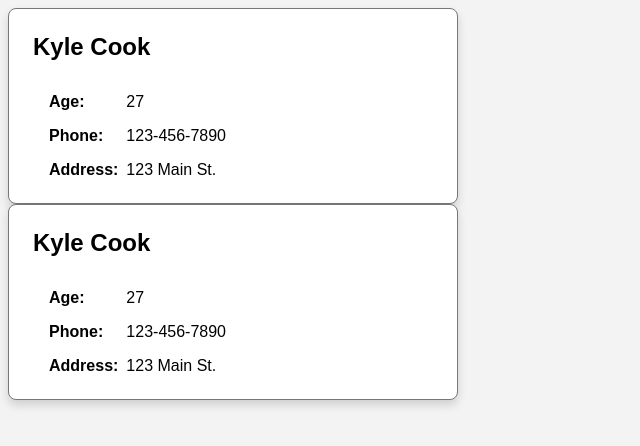
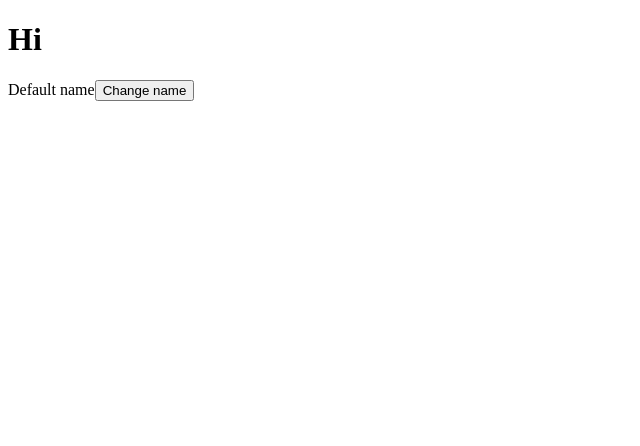
Before and after one commit to hson194/review-reactjs, a React (Vite) app: page / in a window 1280 px wide. Shown: the top 446 px of the page, without its empty margins (0-640 px from the left). Built offline with nearby package versions, Linux system fonts and the light colour scheme.

Commit message:
feat: pratice useState

```diff
--- a/src/App.tsx
+++ b/src/App.tsx
@@ -1,9 +1,9 @@
-import { UserCard } from './user-card/UserCard'
+import { NameChangingDefaultValue } from './hooks/use-state/NameChangingDefaultValue'
 
 function App() {
   return (
     <>
-      <UserCard />
+      <NameChangingDefaultValue />
     </>
   )
 }
--- /dev/null
+++ b/src/hooks/use-state/NameChangingDefaultValue.tsx
@@ -0,0 +1,38 @@
+import { useState } from 'react'
+
+export function NameChangingDefaultValue () {
+	function slowFunction() {
+		//This is function take time to execute
+
+		//REMOVE ME
+		console.log('Execute slowFunction')
+
+		return "Default name"
+	}
+
+	// const [name, setName] = useState(slowFunction()); //slowFucntion will trigger every time of rerendering
+
+	const [name, setName] = useState(slowFunction); //slowFucntion will trigger one time despite of rerendering
+
+	// or
+	// const [name, setName] = useState(() => { //slowFucntion will trigger one time despite of rerendering
+	// 	//This is function take time to execute
+
+	// 	//REMOVE ME
+	// 	console.log('Execute slowFunction')
+
+	// 	return "Default name"
+	// });
+
+
+	function changeName() {
+		setName("New name")
+	}
+
+	return (
+		<>
+			<h1>Hi</h1> <span>{name}</span>
+			<button onClick={changeName}>Change name</button>
+		</>
+	);
+}
```
Also changed, not shown: src/hooks/use-state/NameChanging.tsx (added, +20 -0 lines).
